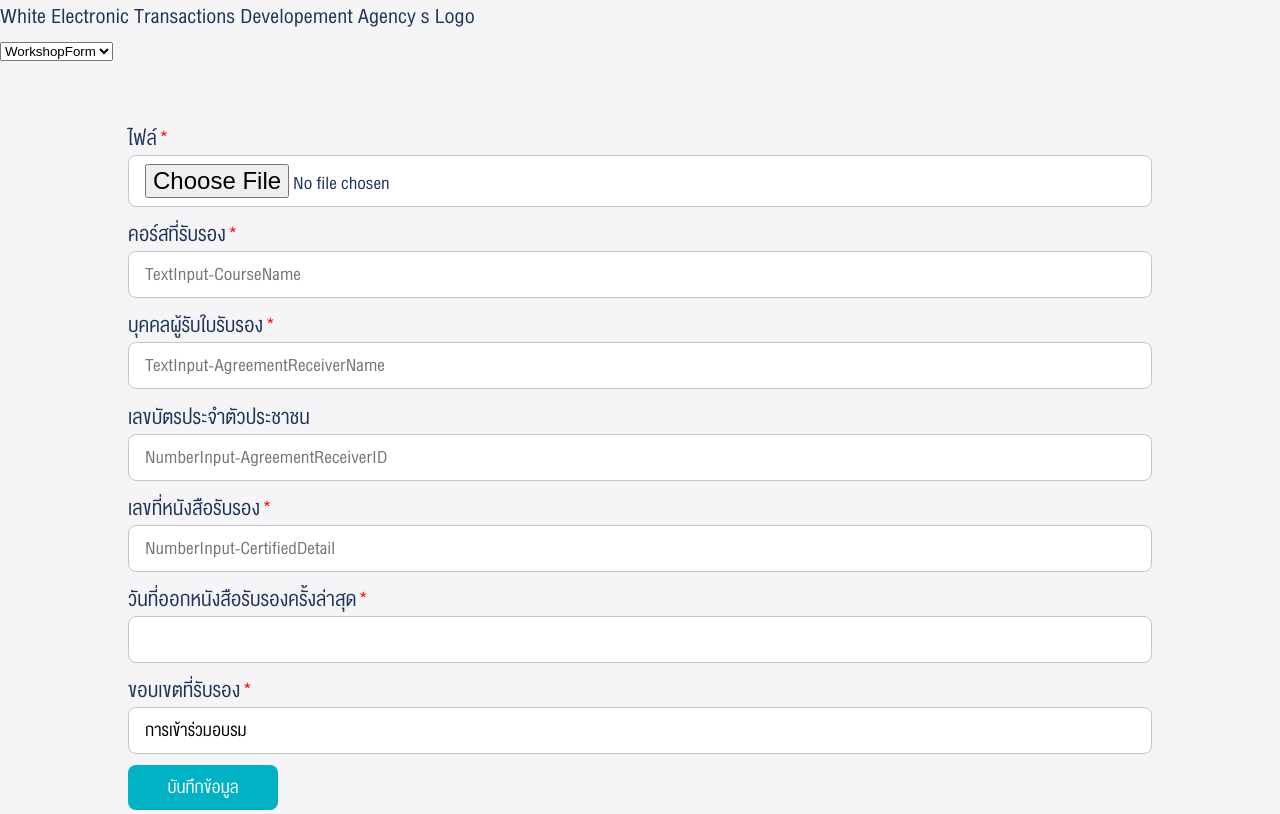
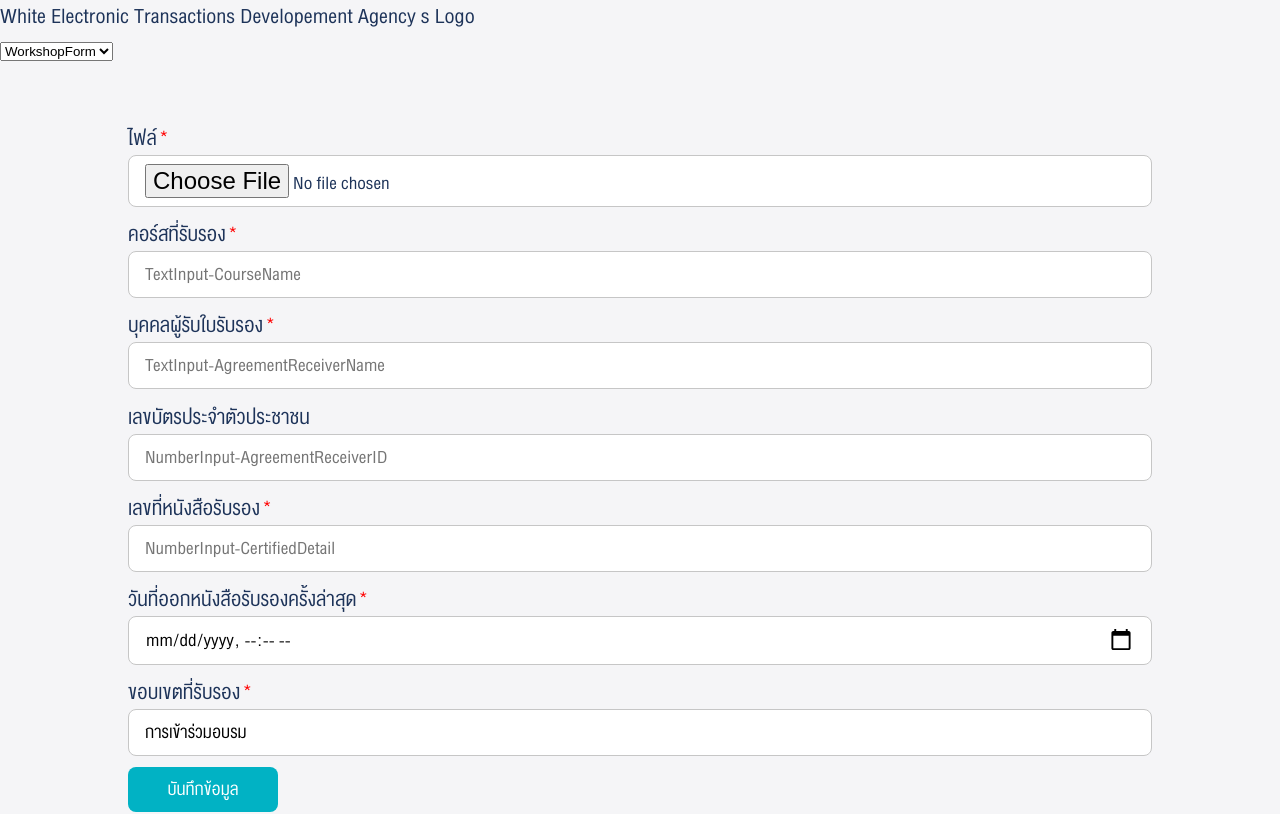
Before and after one commit to krittamark/e-signer-form, a React (Create React App) app: page / in a window 1280 px wide. Shown: the top 814 px of the page. Built offline with nearby package versions, Linux system fonts and the light colour scheme.

Commit message:
Change datetime input type

```diff
--- a/src/components/Form/InputType/DateTime.jsx
+++ b/src/components/Form/InputType/DateTime.jsx
@@ -8,7 +8,7 @@ const DateTimeInput = ({ detail }) => {
             <span className="form-warning"></span>
             <input
                 className='form-input form-number'
-                type='datetime'
+                type='datetime-local'
                 name={ detail.Name || "" }
                 id={ detail.Name || "" }
                 required={ detail.Required || false }
```
